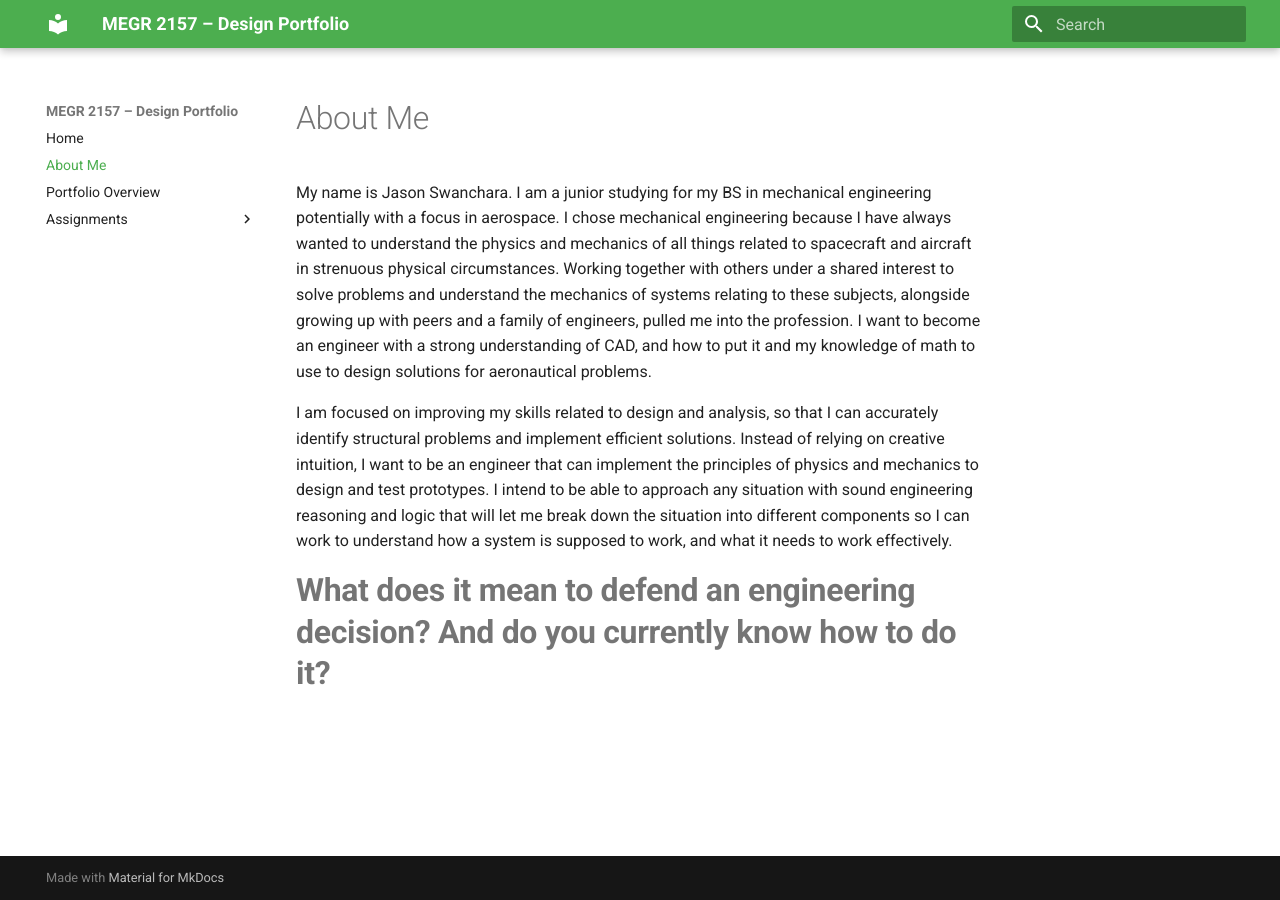
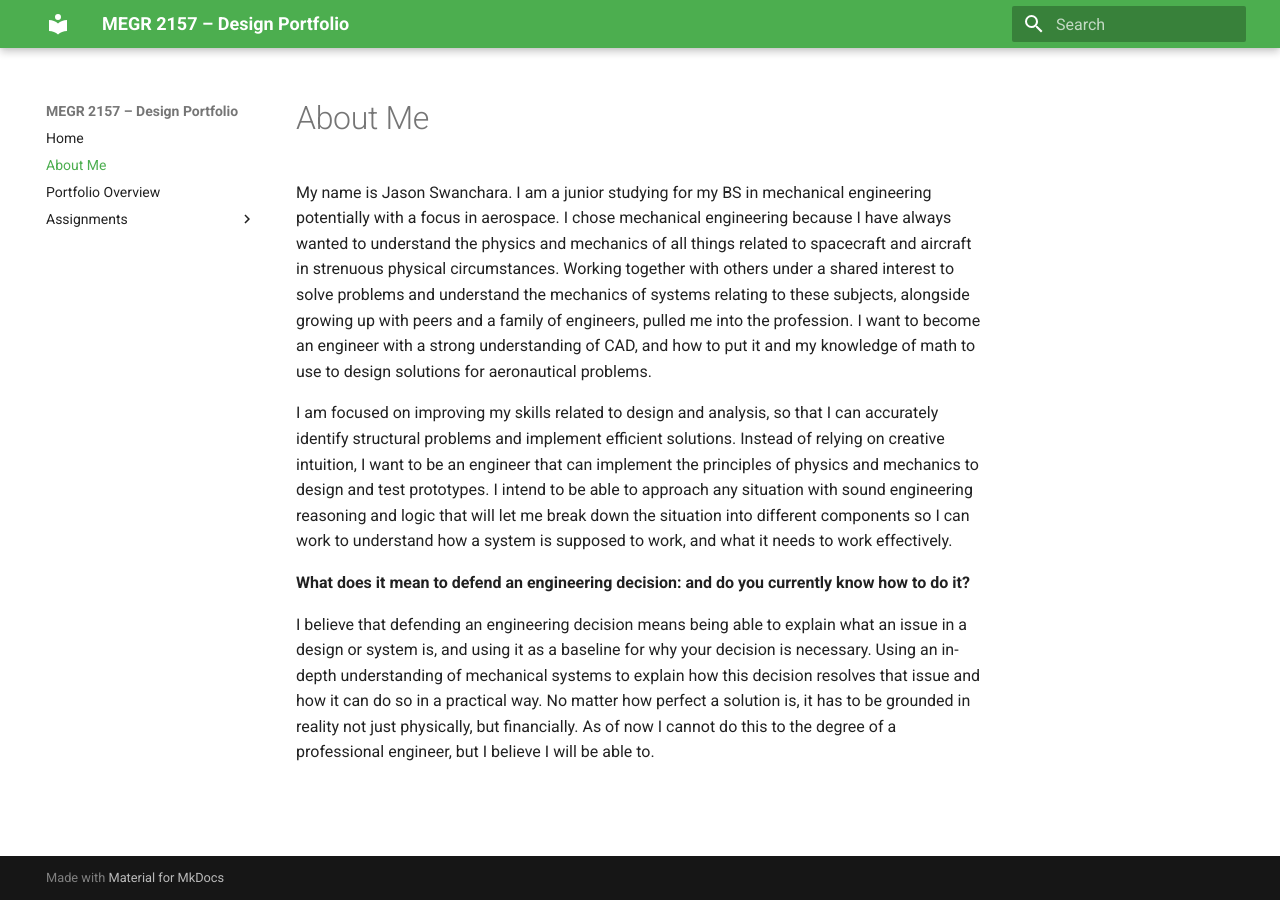
Before and after one commit to Jmswanchara/megr2156-portfolio, an MkDocs documentation site: the page built from docs/aboutme/index.md, in a window 1280 px wide. Built offline with MkDocs 1.6.1 and Material for MkDocs 9.7.7, drawn with Linux system fonts in a browser that asks for light colours.

Commit message:
Fix formatting in engineering decision question

```diff
--- a/docs/aboutme/index.md
+++ b/docs/aboutme/index.md
@@ -3,4 +3,6 @@ My name is Jason Swanchara.  I am a junior studying for my BS in mechanical engi
 
 I am focused on improving my skills related to design and analysis, so that I can accurately identify structural problems and implement efficient solutions.  Instead of relying on creative intuition, I want to be an engineer that can implement the principles of physics and mechanics to design and test prototypes.  I intend to be able to approach any situation with sound engineering reasoning and logic that will let me break down the situation into different components so I can work to understand how a system is supposed to work, and what it needs to work effectively.
 
-#**What does it mean to defend an engineering decision? And do you currently know how to do it?**
+**What does it mean to defend an engineering decision: and do you currently know how to do it?**
+
+I believe that defending an engineering decision means being able to explain what an issue in a design or system is, and using it as a baseline for why your decision is necessary.  Using an in-depth understanding of mechanical systems to explain how this decision resolves that issue and how it can do so in a practical way.  No matter how perfect a solution is, it has to be grounded in reality not just physically, but financially.  As of now I cannot do this to the degree of a professional engineer, but I believe I will be able to.
```
